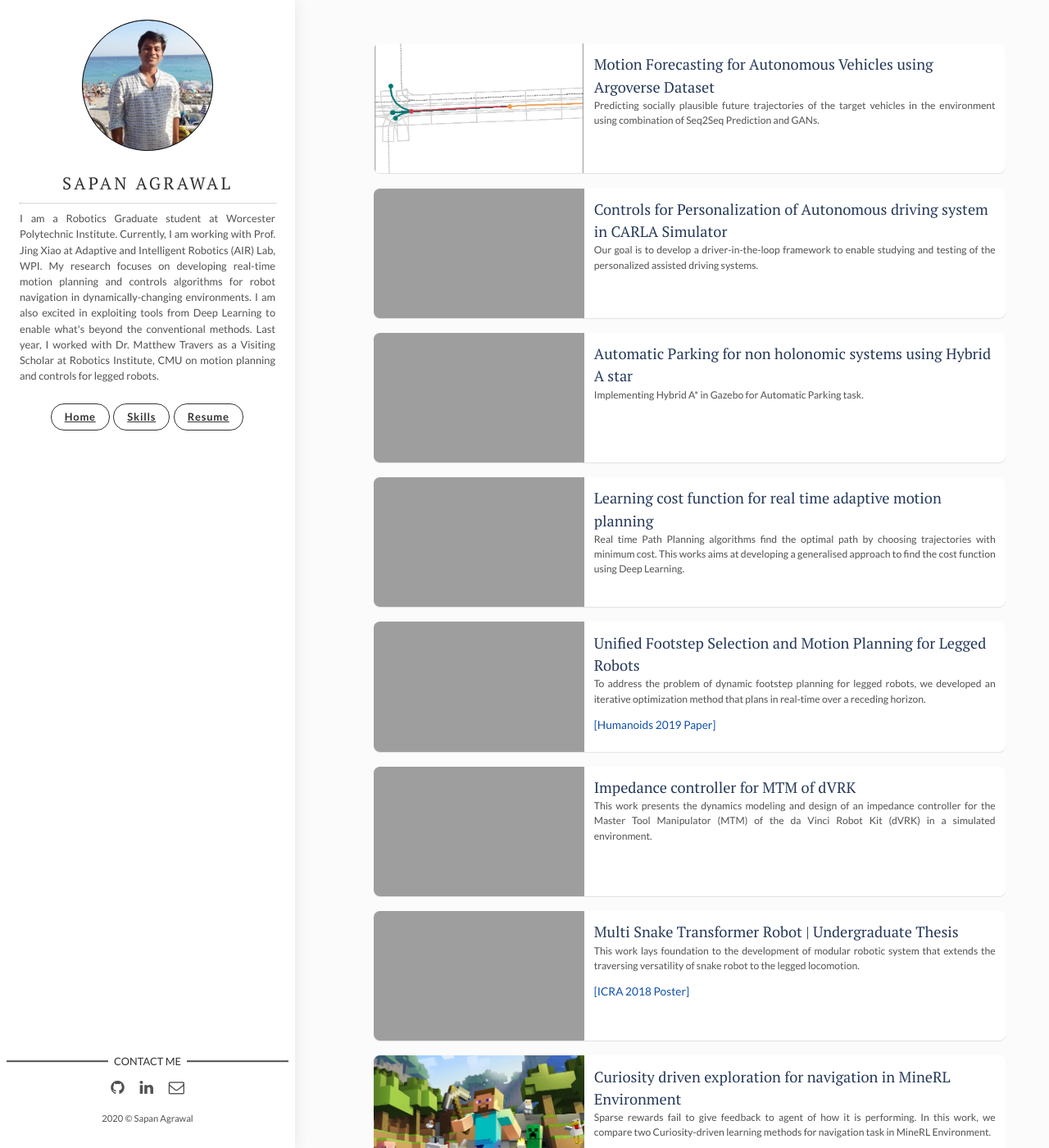
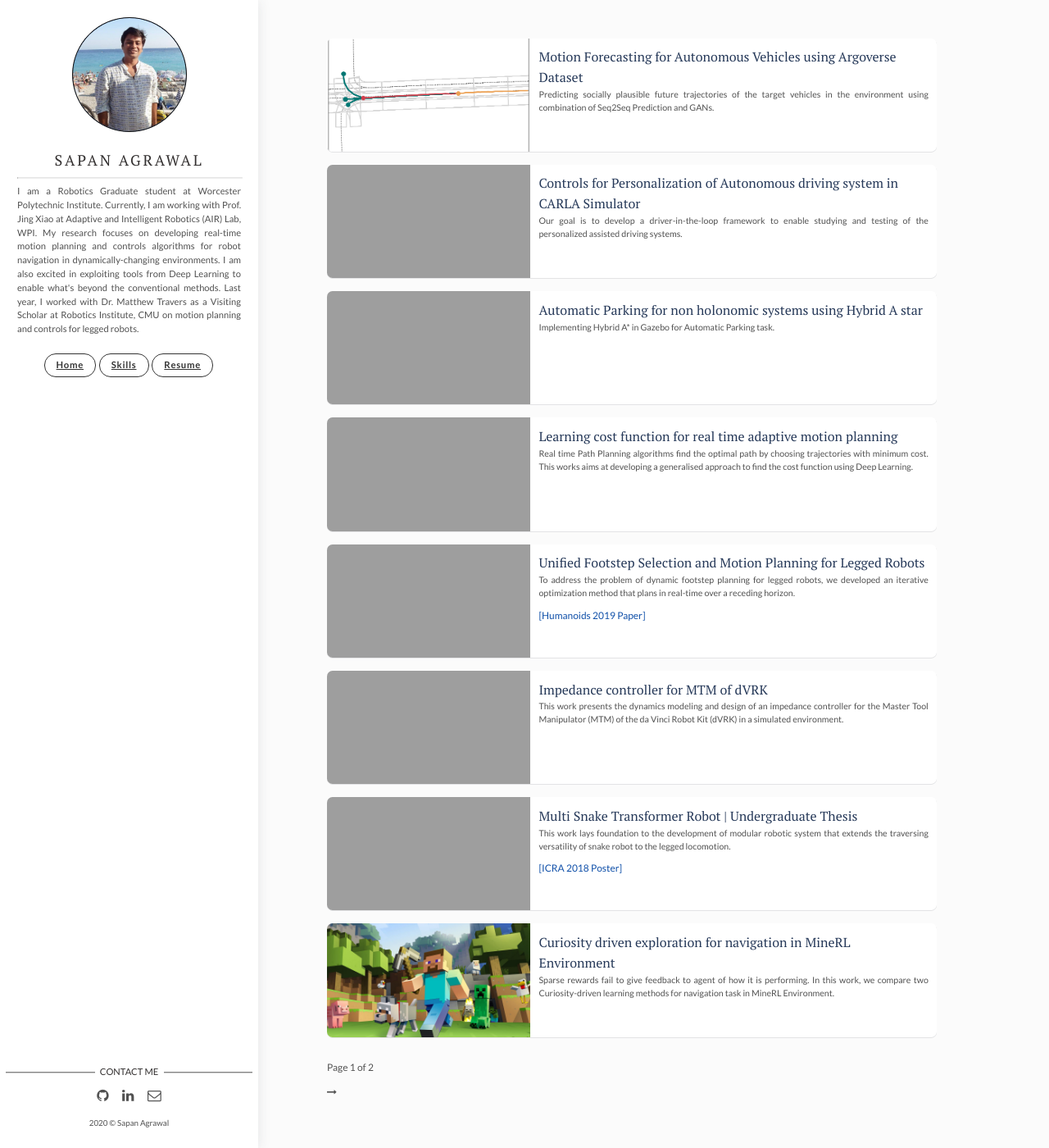
Before and after one commit to sapan-ostic/sapan-ostic.github.io, a Jekyll site: the page built from index.html, in a window 1280 px wide and 1400 px high. Shown: the whole window at 82% size. Built offline with Jekyll 4.4.1, drawn with Linux system fonts in a browser that asks for light colours; the list of posts is cut into pages by our own code.

Commit message:
general commit

```diff
--- a/assets/css/main.css
+++ b/assets/css/main.css
@@ -888,7 +888,7 @@
 .wrapper {
   max-width: 1700px;
   position: relative;
-  zoom: 80%;
+  zoom: 70%;
 }
 
 .post, .article-page {
```
